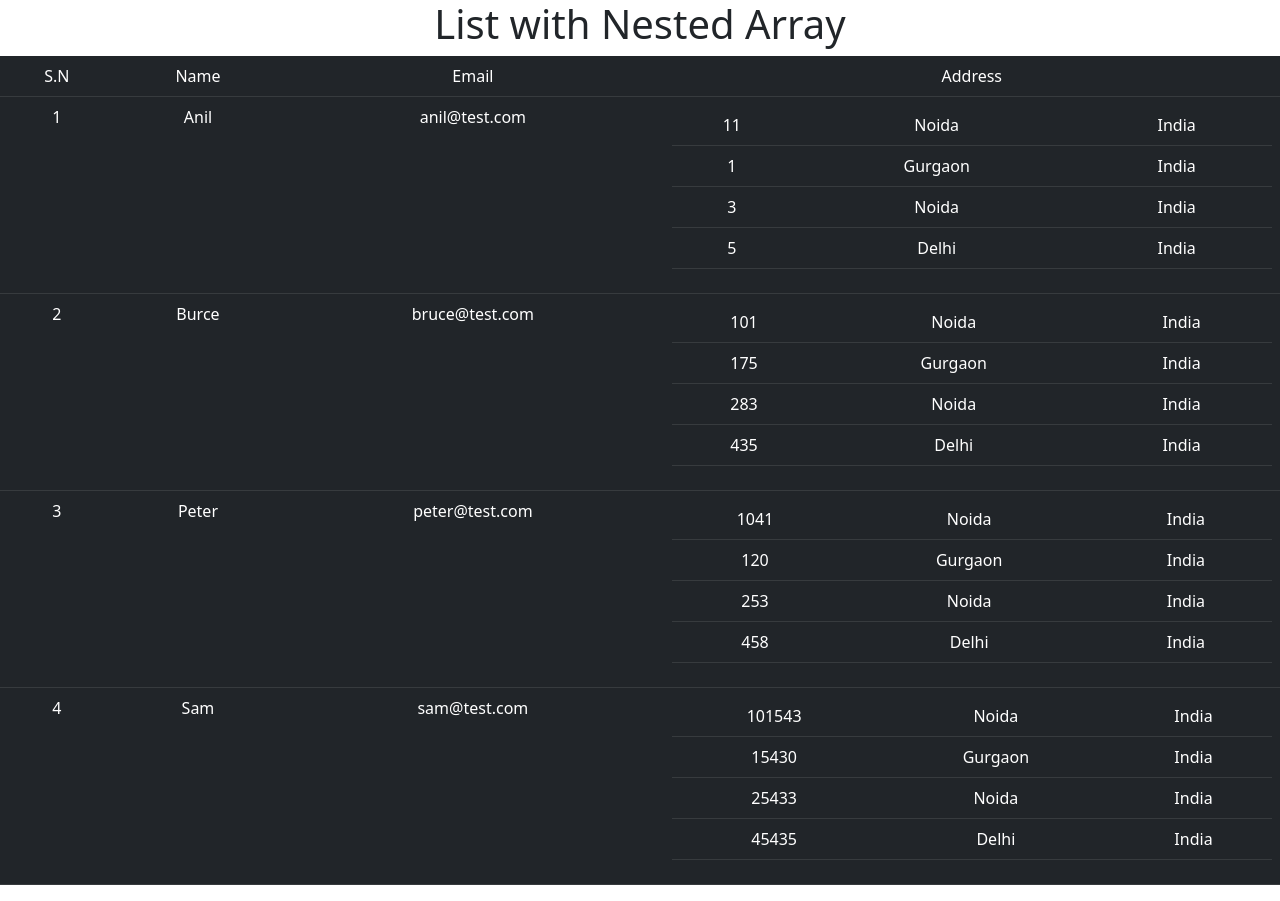
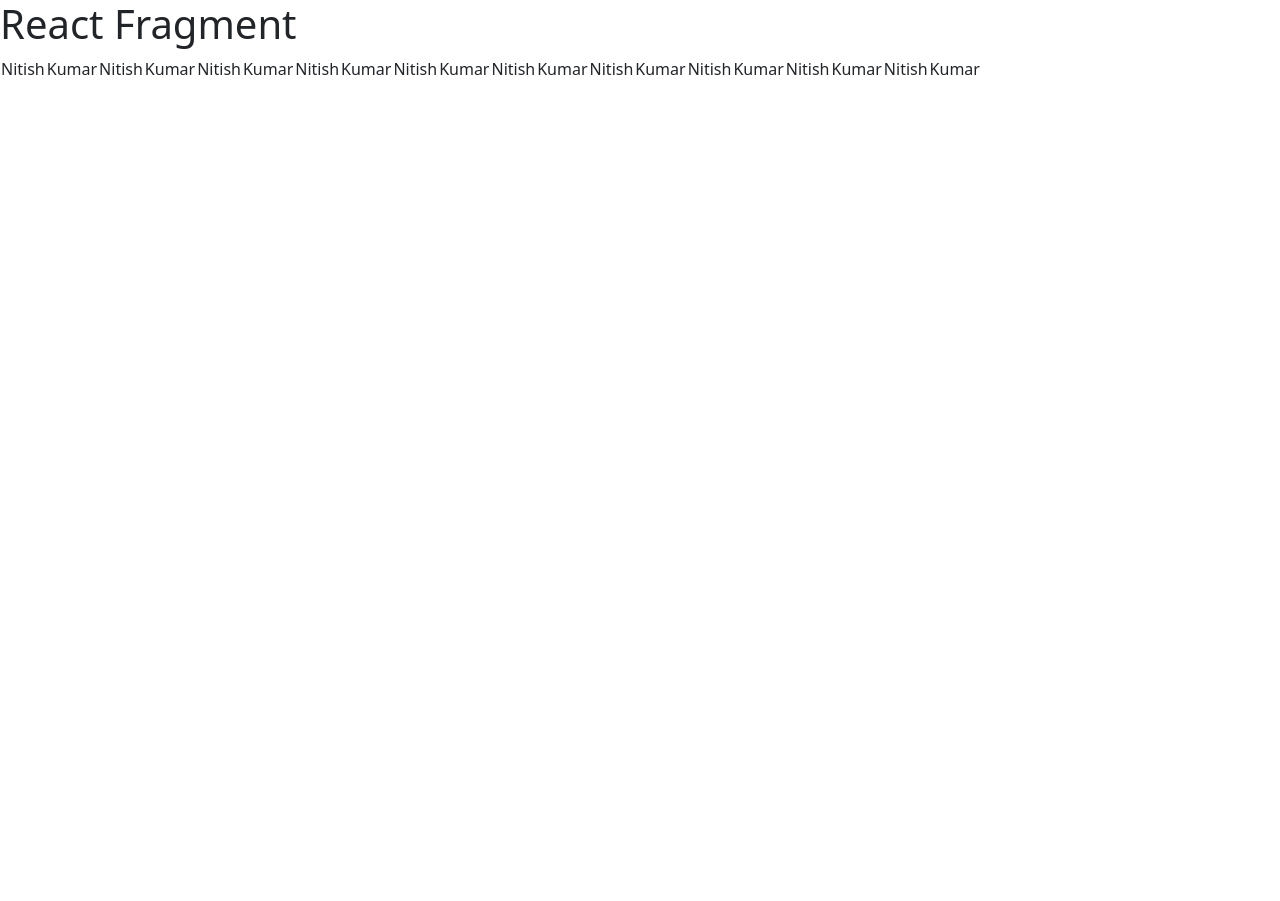
Before and after one commit to Nitish8800/React-Practice-Tutorial, a React (Create React App) app in the folder react_tutorial_3_state-fun/: page / in a window 1280 px wide. After the commit the page ends 800 px from the top, so only its background shows below. Built offline with nearby package versions, Linux system fonts and the light colour scheme.

Commit message:
React tutorial in Hindi #37 fragment in ReactJs

```diff
--- a/react_tutorial_3_state-fun/src/App.js
+++ b/react_tutorial_3_state-fun/src/App.js
@@ -653,94 +653,32 @@
 
 // export default App;
 
-
-
-// // <------------------------------>/                 React tutorial in Hindi #36 Reuse component in loop
+// // <------------------------------>/                 React tutorial in Hindi #37 fragment in ReactJs
 // </===============->/
 import "./App.css";
 import React from "react";
-import { Table } from "react-bootstrap";
+import Cols from "./components/Cols";
 function App() {
-  const users = [
-    {
-      name: "Anil",
-      email: "anil@test.com",
-      address: [
-        { hm: "11", city: "Noida", country: "India" },
-        { hm: "1", city: "Gurgaon", country: "India" },
-        { hm: "3", city: "Noida", country: "India" },
-        { hm: "5", city: "Delhi", country: "India" },
-      ],
-    },
-    {
-      name: "Burce",
-      email: "bruce@test.com",
-      address: [
-        { hm: "101", city: "Noida", country: "India" },
-        { hm: "175", city: "Gurgaon", country: "India" },
-        { hm: "283", city: "Noida", country: "India" },
-        { hm: "435", city: "Delhi", country: "India" },
-      ],
-    },
-    {
-      name: "Peter",
-      email: "peter@test.com",
-      address: [
-        { hm: "1041", city: "Noida", country: "India" },
-        { hm: "120", city: "Gurgaon", country: "India" },
-        { hm: "253", city: "Noida", country: "India" },
-        { hm: "458", city: "Delhi", country: "India" },
-      ],
-    },
-    {
-      name: "Sam",
-      email: "sam@test.com",
-      address: [
-        { hm: "101543", city: "Noida", country: "India" },
-        { hm: "15430", city: "Gurgaon", country: "India" },
-        { hm: "25433", city: "Noida", country: "India" },
-        { hm: "45435", city: "Delhi", country: "India" },
-      ],
-    },
-  ];
-
   return (
-    <div className="App">
-      <h1>List with Nested Array</h1>
-      <Table variant="dark">
+    <>
+      <h1>React Fragment</h1>
+      <table>
         <tbody>
           <tr>
-            <td>S.N</td>
-            <td>Name</td>
-            <td>Email</td>
-            <td>Address</td>
+            <Cols />
+            <Cols />
+            <Cols />
+            <Cols />
+            <Cols />
+            <Cols />
+            <Cols />
+            <Cols />
+            <Cols />
+            <Cols />
           </tr>
-          {users.map((item, i) => (
-            <tr key={i}>
-              <td>{i + 1}</td>
-              <td>{item.name}</td>
-              <td>{item.email}</td>
-
-              <td>
-                {/*  */}
-                <Table variant="dark">
-                  <tbody>
-                    {item.address.map((data) => (
-                      <tr>
-                        <td>{data.hm}</td>
-                        <td>{data.city}</td>
-                        <td>{data.country}</td>
-                      </tr>
-                    ))}
-                  </tbody>
-                </Table>
-                {/*  */}
-              </td>
-            </tr>
-          ))}
         </tbody>
-      </Table>
-    </div>
+      </table>
+    </>
   );
 }
 
--- /dev/null
+++ b/react_tutorial_3_state-fun/src/components/Cols.js
@@ -0,0 +1,10 @@
+function Cols() {
+    return (
+        <>
+            <td>Nitish</td>
+            <td>Kumar</td>
+        </>
+    )
+}
+
+export default Cols;
```
